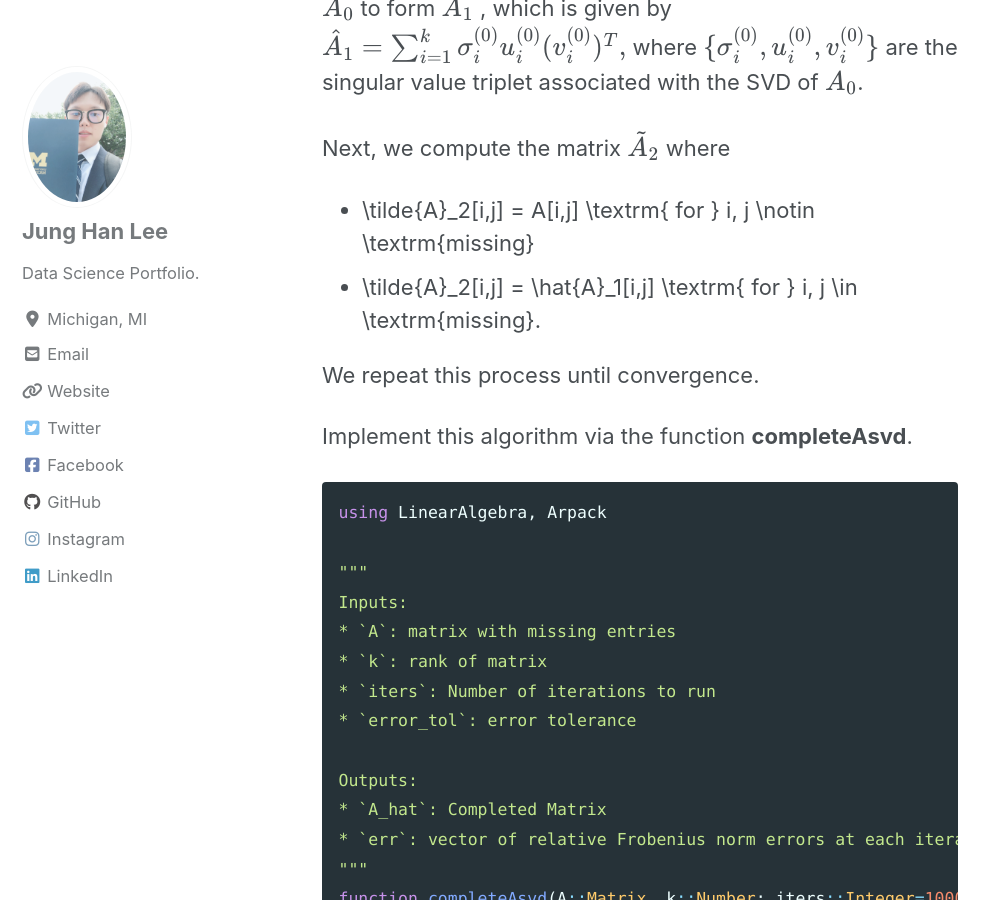
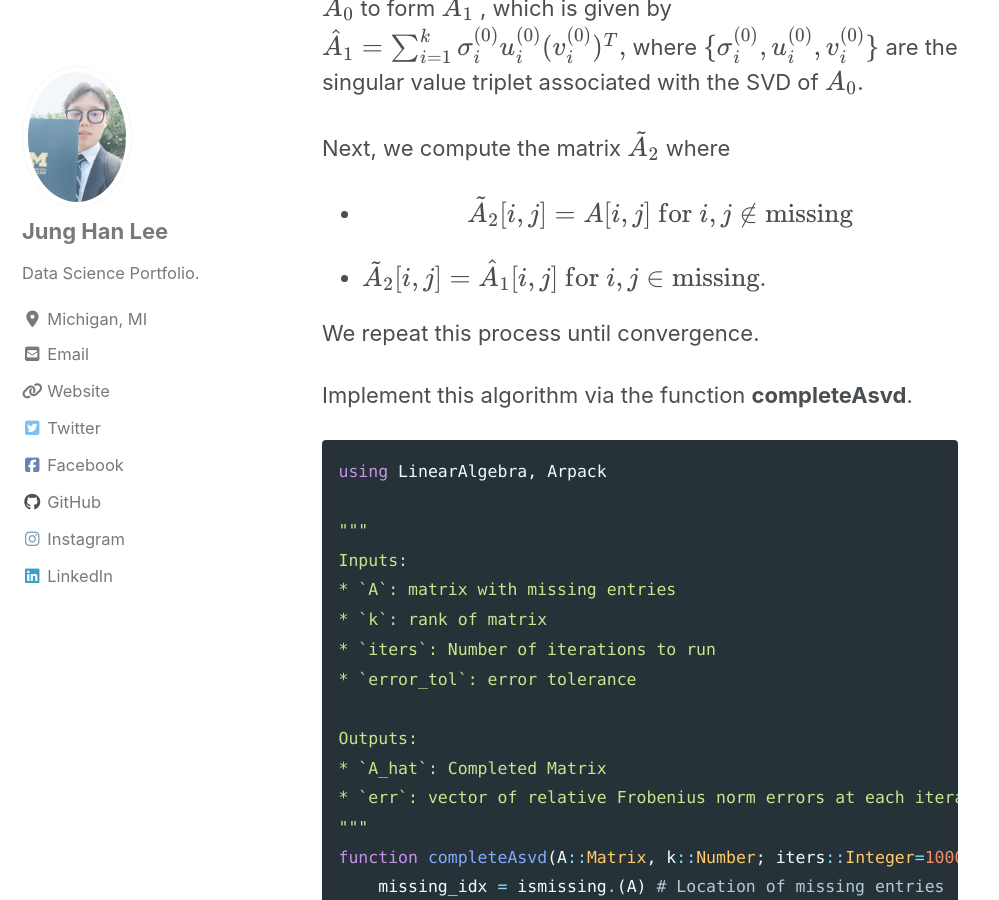
Before and after one commit to jung-han-lee/jung-han-lee.github.io, a Jekyll site: the page built from _posts/2020-01-19-svd2.md, in a window 1280 px wide and 900 px high, scrolled down 817 px. Shown: the whole window, without its empty margins (0-999 px from the left). Built offline with Jekyll 4.4.1, drawn with Linux system fonts in a browser that asks for light colours; cached includes are drawn as plain includes; nearby versions of some CDN libraries; formulas are drawn with MathJax 3.

Commit message:
new github

```diff
--- a/_posts/2020-01-19-svd2.md
+++ b/_posts/2020-01-19-svd2.md
@@ -23,8 +23,8 @@ where $$\{\sigma_i^{(0)},u^{(0)}_i,v_{i}^{(0)}\}$$ are the singular value triple
 
 Next, we compute the matrix $$\tilde{A}_2$$ where
 
-- \tilde{A}_2[i,j] = A[i,j] \textrm{ for } i, j \notin \textrm{missing}
-- \tilde{A}_2[i,j] = \hat{A}_1[i,j] \textrm{ for } i, j \in \textrm{missing}.
+- $$\tilde{A}_2[i,j] = A[i,j] \textrm{ for } i, j \notin \textrm{missing}$$
+- $$\tilde{A}_2[i,j] = \hat{A}_1[i,j] \textrm{ for } i, j \in \textrm{missing}$$.
 
 We repeat this process until convergence.
 
```
